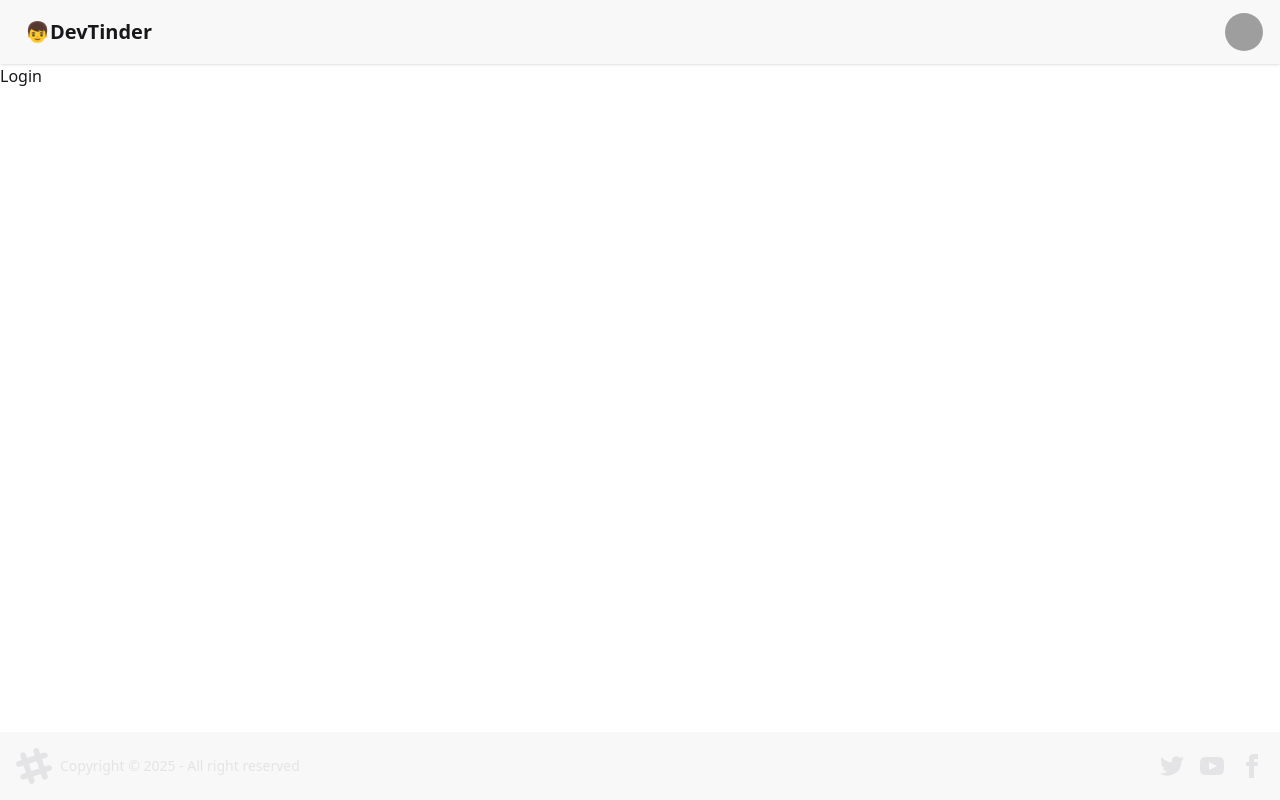
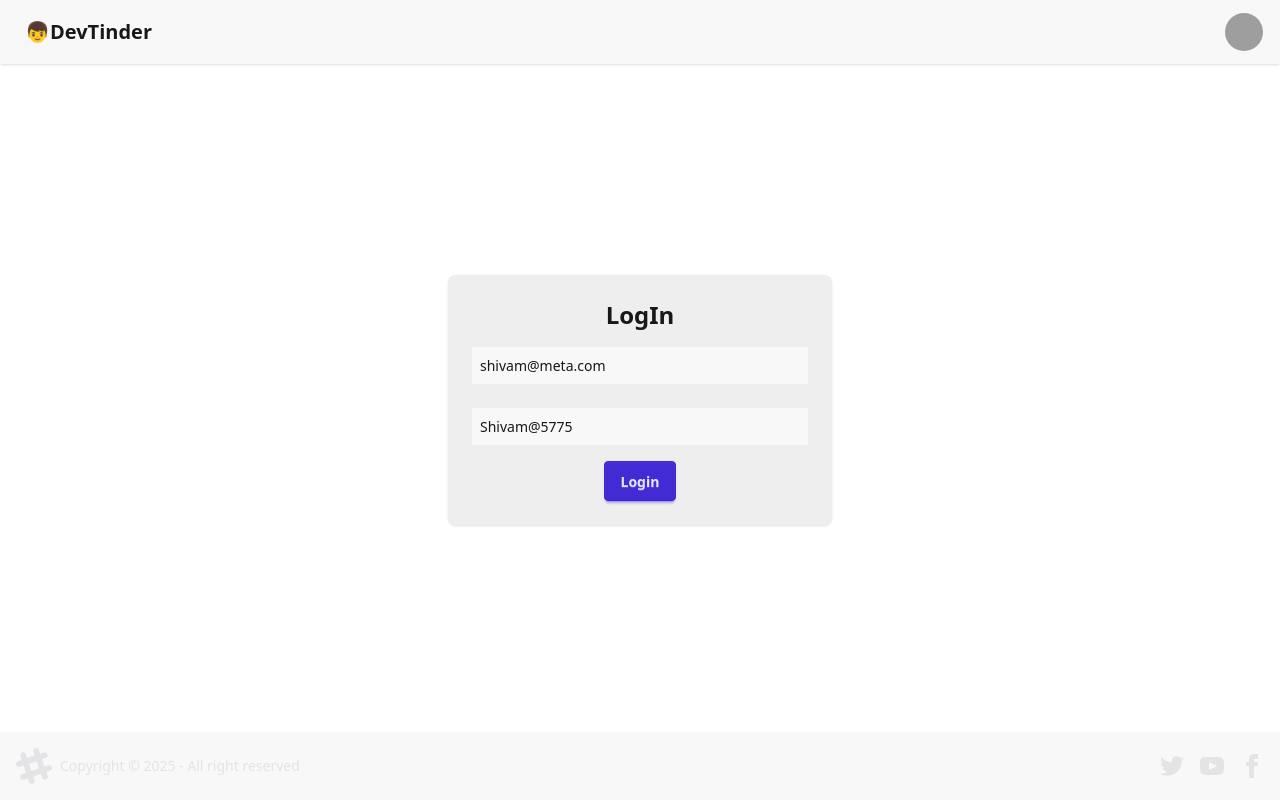
Before and after one commit to victorShiva/devTinder-frontend, a React (Vite) app: page /login in a window 1280 px wide. Built offline with nearby package versions, Linux system fonts and the light colour scheme; grey boxes are pictures that could not be loaded.

Commit message:
create login page and set the credential in backend and frontend both

```diff
--- a/package.json
+++ b/package.json
@@ -11,6 +11,7 @@
   },
   "dependencies": {
     "@tailwindcss/vite": "^4.1.18",
+    "axios": "^1.13.2",
     "react": "^19.2.0",
     "react-dom": "^19.2.0",
     "react-router": "^7.11.0",
--- a/src/Body.jsx
+++ b/src/Body.jsx
@@ -5,7 +5,7 @@ import Footer from "./Footer";
 
 const Body = () => {
   return (
-    <div>
+    <div className=''>
       <Navbar />
       <Outlet />
       <Footer />
--- a/src/Login.jsx
+++ b/src/Login.jsx
@@ -1,7 +1,60 @@
-import React from "react";
+import axios from "axios";
+import { useState } from "react";
 
 const Login = () => {
-  return <div>Login</div>;
+  const [emailId, setEmailId] = useState("shivam@meta.com");
+  const [password, setPassword] = useState("Shivam@5775");
+
+  const handleLogin = async () => {
+    try {
+      const res = await axios.post(
+        "http://localhost:7777/login",
+        {
+          emailId,
+          password,
+        },
+        { withCredentials: true }
+      );
+      console.log("Login successful: ", res.data);
+    } catch (error) {
+      console.error("Login failed : ", error);
+    }
+  };
+
+  return (
+    <div className='absolute top-1/2 left-1/2 -translate-x-1/2 -translate-y-1/2'>
+      <div className='card bg-base-300 w-96 shadow-sm'>
+        <div className='card-body items-center text-center'>
+          <h2 className='card-title text-2xl'>LogIn</h2>
+          <div className='w-full my-2'>
+            <input
+              className='w-full bg-base-200 p-2 '
+              type='text'
+              placeholder='Enter Email'
+              value={emailId}
+              onChange={(e) => setEmailId(e.target.value)}
+            />
+          </div>
+          <div className='w-full my-2'>
+            <input
+              className='w-full bg-base-200 p-2 '
+              type='text'
+              value={password}
+              placeholder='Password'
+              onChange={(e) => setPassword(e.target.value)}
+            />
+          </div>
+          <div className='card-actions'>
+            <button
+              className='btn btn-primary'
+              onClick={() => handleLogin()}>
+              Login
+            </button>
+          </div>
+        </div>
+      </div>
+    </div>
+  );
 };
 
 export default Login;
```
Also changed, not shown: 2 other files (tests, documents, lock files or other folders).
